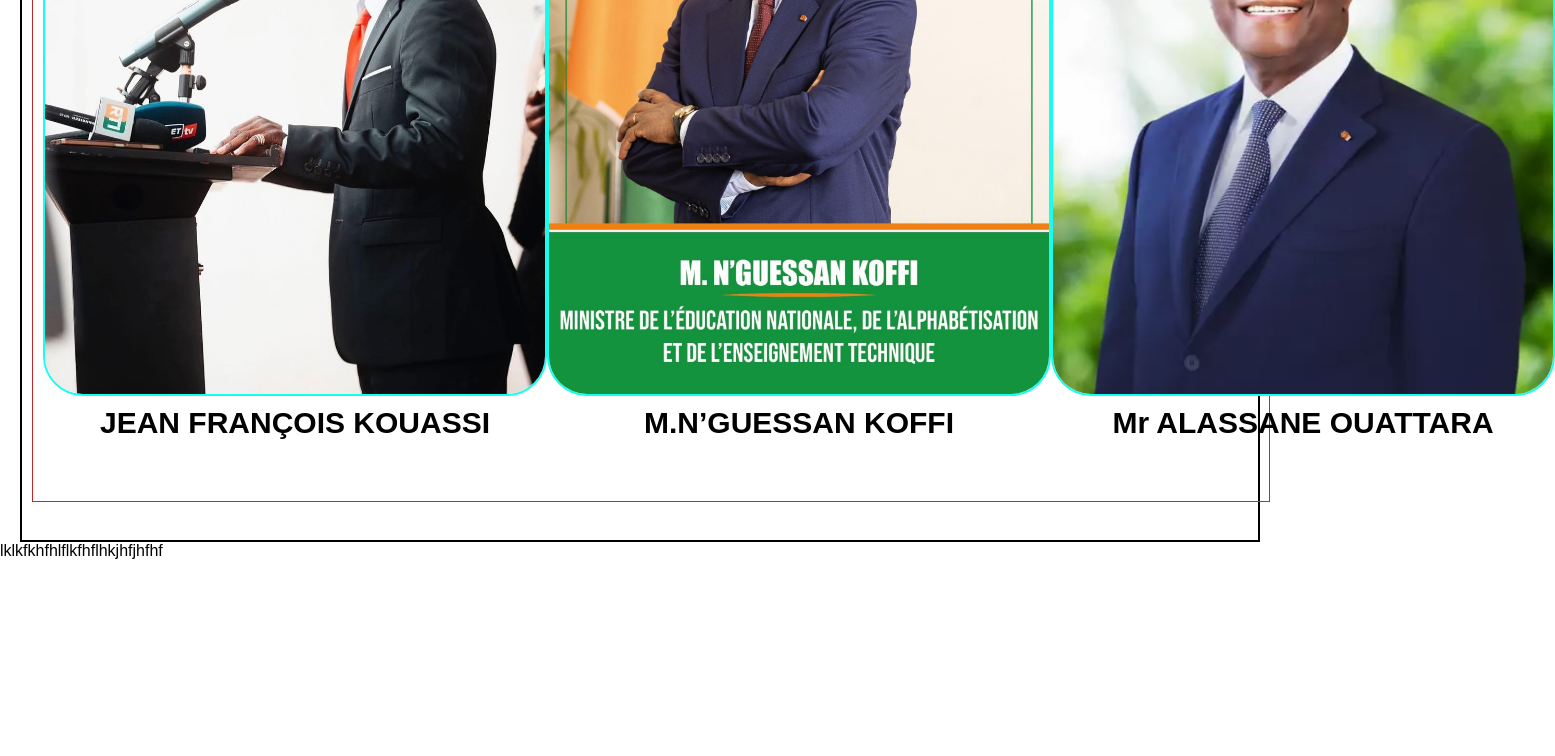
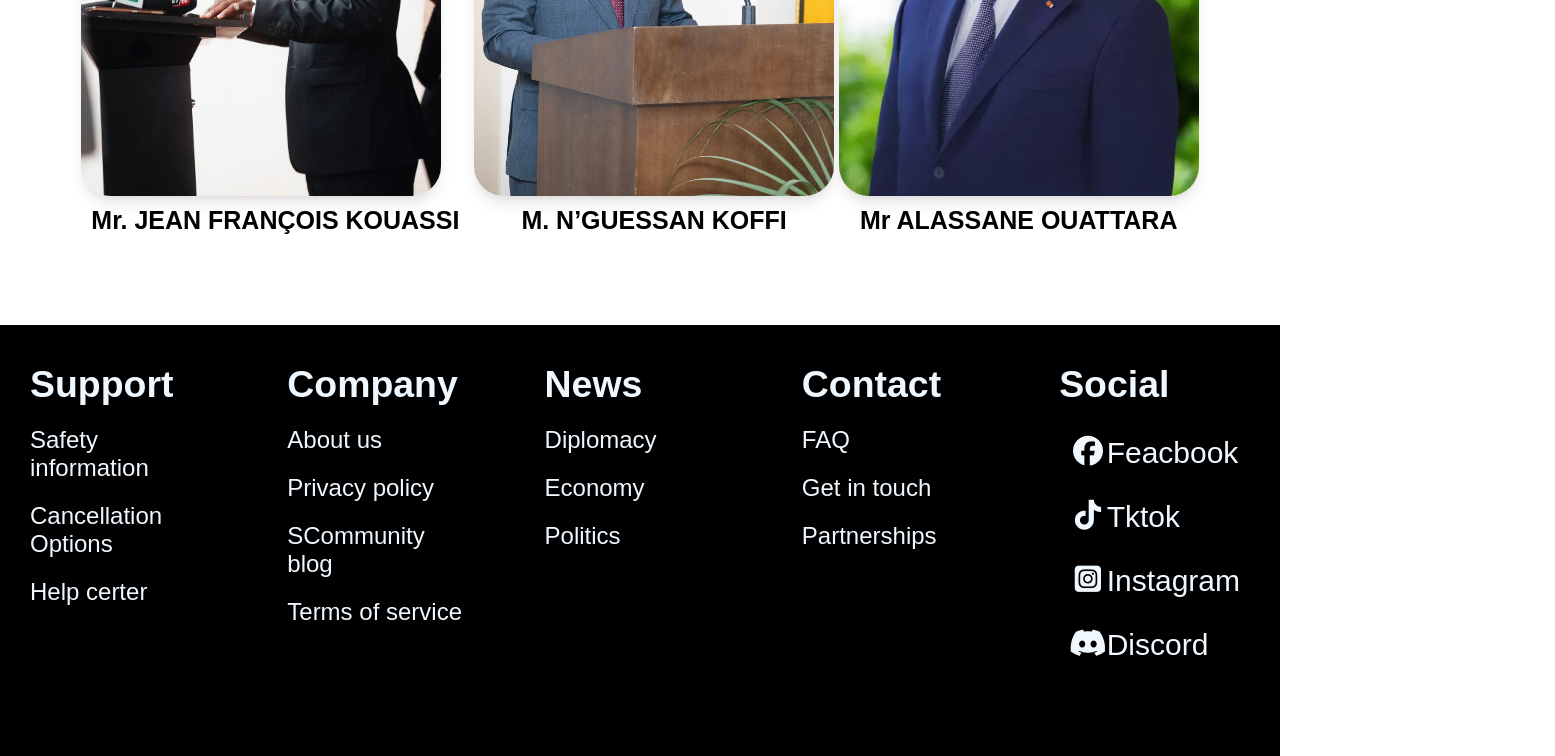
Before and after one commit to Dem225/Mon_projet, a plain HTML site: page mon_projet_solo/index.html in a window 1280 px wide. Shown: the part 2044-2800 px from the top of the page, 1555 px wide, since content can reach past the window. Before the commit the page ends 2604 px from the top, so only its background shows below. Drawn offline with Linux system fonts and the light colour scheme.

Commit message:
mise a jour a nouveax

```diff
--- a/mon_projet_solo/index.css
+++ b/mon_projet_solo/index.css
@@ -54,13 +54,27 @@ width: 120px;
     font-size: 37px;
     padding: 40px;
 }
+/* jeux de .annonce_animation */
 #Annonce{
-    text-align: center;
+
     font-family: 'Poppins',sans-serif;
     font-size: 37px;
     padding: 70px;
+}
+.annonce_animation {
 
+animation: Zebi 5s ease infinite;
 }
+
+@keyframes Zebi{
+    from {
+        transform: translate(300px);
+    }
+    to {
+        transform: translateX(-750px);
+    }
+}
+
 /* début du corps */
 #boder{
     height: 970px;
@@ -90,7 +104,7 @@ display: flex;
     width: 100%;
     /* border: 1px solid rgb(204, 116, 116); */
     padding: 10px;
-    background-color: #fffdf150;
+    /* background-color: #fffdf150; */
 }
 .mise_en_page_texte{
     height: 100%;
@@ -124,7 +138,7 @@ display: flex;
     height: 400px;
     width: 100%;
     /* border: 1px solid rgb(204, 116, 116); */
-    background-color: #fffdf150;
+    /* background-color: #fffdf150; */
 }
 .mise_en_page_texte_page{
     height: 100%;
@@ -134,54 +148,125 @@ display: flex;
      align-items: center;
      display: flex;
      background-color: #fffdf142;
+
 }
 .mise_en_page_texte_page p{
 font-family: 'Poppins',sans-serif;
 font-size: 35px;
 
+
 }
+
 /* mise en place des Leader */
 
 #Leader{
 font-family: 'poppise',sans-serif;
 font-size: 30px;
 text-align: center;
-padding: 30px;
+padding: 35px;
 }
  /* mise page des imag des Leader  */
 
  #Leader_image{
-    height: 850px;
-    width: 95%;
-    border: 2px solid rgb(0, 0, 0);
+    height: 650px;
+    width: 90%;
+    /* border: 2px solid rgb(0, 0, 0); */
     display: flex;
     margin: 0 auto;
-    padding: 10px;
+    padding: 15px;
  }
 .texte_image{
-    height: 800px;
+    height: 600px;
     width: 100%;
-    border: 1px solid rgb(196, 40, 40);
+    /* border: 1px solid rgb(196, 40, 40); */
      display: flex;
      justify-content: space-around;
-   padding: 10px;
+   padding: 15px;
 align-items: center;
 
 
 }
 .texte_box_image img{
-    height: 660px;
-    width: 500px;
-    border: 2px solid rgb(22, 254, 239);
+    height: 490px;
+    width: 360px;
+    /* border: 2px solid rgb(22, 254, 239); */
     display: flex;
     justify-content: center;
-    text-align: center;
     align-items: center ;
-    border-radius: 40px;
+    border-radius: 30px;
+box-shadow: rgba(0, 0, 0, 0.1) 0px 10px 15px -3px, rgba(0, 0, 0, 0.05) 0px 4px 6px -2px;
+
 }
 .texte_box_image h3{
   text-align: center;
   padding: 10px;
   font-family: 'poppise'sans-serif;
-  font-size: 30px;
+  font-size: 25px;
 }
+/* mise en place de la partie du footeur  */
+
+#Fin_du_site{
+    height:600px;
+    width: 100%;
+    /* border: 2px solid rgb(208, 54, 54); */
+   display: flex;
+   justify-content: space-around;
+   flex-direction: column;
+   align-items: center;
+   background-color: black;
+}
+.information{
+height: 75%;
+width: 100%;
+/* border: 1px solid rgb(27, 101, 197); */
+display: flex;
+justify-content: space-around;
+gap: 10px;
+
+}
+
+.forter_fin_texte h3{
+    color: aliceblue;
+}
+
+.forter_fin{
+    height:80%;
+    width: 20%;
+     align-items: center;
+     background-color: black;
+padding: 20px;
+}
+
+
+.forter_fin_texte{
+    font-size: 32px;
+padding: 10px;
+    font-family: 'poppis' sans-serif;
+
+
+}
+ul{
+     list-style: none;
+     padding: 10px;
+     font-family: 'poppis'sans-serif;
+     font-size: 24px;
+     color: aliceblue;
+}
+.forter_fin span{
+    color: aliceblue;
+    padding: 10px;
+    font-size: 30px;
+    margin: 10px;
+    display: flex;
+}
+ /* mise en reference */
+.reference{
+height: 20%;
+width: 100%;
+
+}
+.reference p{
+    font-family: 'poppis' sans-serif;
+    font-size: 27px;
+    color: aliceblue;
+}
--- a/mon_projet_solo/index.html
+++ b/mon_projet_solo/index.html
@@ -10,8 +10,7 @@
       href="https://cdnjs.cloudflare.com/ajax/libs/font-awesome/7.0.1/css/all.min.css"
       integrity="sha512-2SwdPD6INVrV/lHTZbO2nodKhrnDdJK9/kg2XD1r9uGqPo1cUbujc+IYdlYdEErWNu69gVcYgdxlmVmzTWnetw=="
       crossorigin="anonymous"
-      referrerpolicy="no-referrer"
-    />
+      referrerpolicy="no-referrer" />
   </head>
   <body>
     <header>
@@ -33,14 +32,19 @@
     </header>
     <div id="presentation">  <b>PRESENTATION</b></div>
     <div id="Theme"><b>THEME:</b> L'humiliation détruit la confiance </div>
-    <div id="Annonce"><b>BIENVENUE DANS VOTRE ESPACE CHERS ENSEIGNANTS ÉLÈVES ET ÉTUDIANTS</b></div>
+    <div id="Annonce">
+      <!-- <div class="annonce_animation"><b>BIENVENUE DANS VOTRE ESPACE CHERS ENSEIGNANTS ÉLÈVES ET ÉTUDIANTS</b></div> -->
+      <marquee behavior="" direction="">BIENVENUE DANS VOTRE ESPACE CHERS ENSEIGNANTS ÉLÈVES ET ÉTUDIANTS</marquee>
+
+
+    </div>
 
     <section id="boder">
 
     <nav class="mise_en_page">
         <div class="mise_en_page_image">
 
-             <img src="./Images/lire.jpeg" alt="">
+             <img src="./Images/lire(2).png" alt="">
 
             </div>
         <div class="mise_en_page_texte">
@@ -58,7 +62,7 @@
 
         <div class="mise_en_page_image_page">
 
-             <img src="./Images/lire_page_2.png" alt="">
+             <img src="./Images/lire.png" alt="">
 
             </div>
     </nav>
@@ -70,16 +74,17 @@
 
     <section id="Leader_image">
 
-    <div class="texte_image">
+
+      <div class="texte_image">
 
         <div class="texte_box_image">
             <img src="Images/JFK.jpg">
-            <h3>JEAN FRANÇOIS KOUASSI</h3>
+            <h3> Mr. JEAN FRANÇOIS KOUASSI</h3>
         </div>
 
         <div class="texte_box_image">
-            <img src="Images/MInistre.jpg">
-            <h3>M.N’GUESSAN KOFFI</h3>
+            <img src="Images/Ministre.jpg">
+            <h3>M. N’GUESSAN KOFFI</h3>
         </div>
 
         <div class="texte_box_image">
@@ -90,7 +95,97 @@
     </div>
 
     </section>
-    lklkfkhfhlflkfhflhkjhfjhfhf
 
+
+
+  <footer id="Fin_du_site">
+
+         <div class="information">
+
+           <div class="forter_fin">
+          <div class="forter_fin_texte"><h3> Support</h3></div>
+          <ul>
+            <li> Safety information</li>
+          </ul>
+          <ul>
+            <li>Cancellation Options</li>
+          </ul>
+          <ul>
+            <li>Help certer </li>
+          </ul>
+
+           </div>
+
+           <div class="forter_fin">
+
+          <div class="forter_fin_texte"><h3>Company</h3></div>
+          <ul>
+            <li> About us </li>
+          </ul>
+
+            <ul>
+            <li>   Privacy policy  </li>
+          </ul>
+
+           <ul>
+            <li> SCommunity blog</li>
+          </ul>
+
+           <ul>
+            <li>  Terms of service </li>
+          </ul>
+
+           </div>
+
+           <div class="forter_fin">
+            <div class="forter_fin_texte"><h3>News</h3></div>
+            <ul>
+            <li>  Diplomacy </li>
+          </ul>
+          <ul>
+            <li>  Economy</li>
+          </ul>
+          <ul>
+            <li> Politics </li>
+          </ul>
+
+           </div>
+
+          <div class="forter_fin">
+
+
+            <div class="forter_fin_texte"><h3>Contact</h3></div>
+            <ul>
+            <li> FAQ </li>
+          </ul>
+          <ul>
+            <li> Get in touch </li>
+          </ul>
+          <ul>
+            <li> Partnerships </li>
+          </ul>
+          </div>
+
+          <div class="forter_fin">
+             <div class="forter_fin_texte"><h3>Social</h3></div>
+
+            <span><i class="fa-brands fa-facebook"></i> <p> Feacbook</p></span>
+           <span> <i class="fa-brands fa-tiktok"></i> <p> Tktok</p></span>
+             <span><i class="fa-brands fa-square-instagram"></i>  <p> Instagram</p></span>
+            <span><i class="fa-brands fa-discord"></i> <p> Discord</p></span>
+
+          </div>
+
+        </div>
+
+
+      <div class="reference">
+
+      <p><span> © Copyright 2026 | Mentions légales Portail officiel du Gouvernement de Côte d'Ivoire</span></p>
+
+      </div>
+
+    </footer>
+hegdhklffffffffffffffffffffffffffffffffffffff
   </body>
 </html>
```
Also changed, not shown: mon_projet_solo/Images/MInistre.jpg (deleted), mon_projet_solo/Images/Ministre.jpg (added), mon_projet_solo/Images/lire(2).png (added), mon_projet_solo/Images/lire.jpeg (deleted), mon_projet_solo/Images/lire.png (added), mon_projet_solo/Images/lire_page_2.png (deleted).
